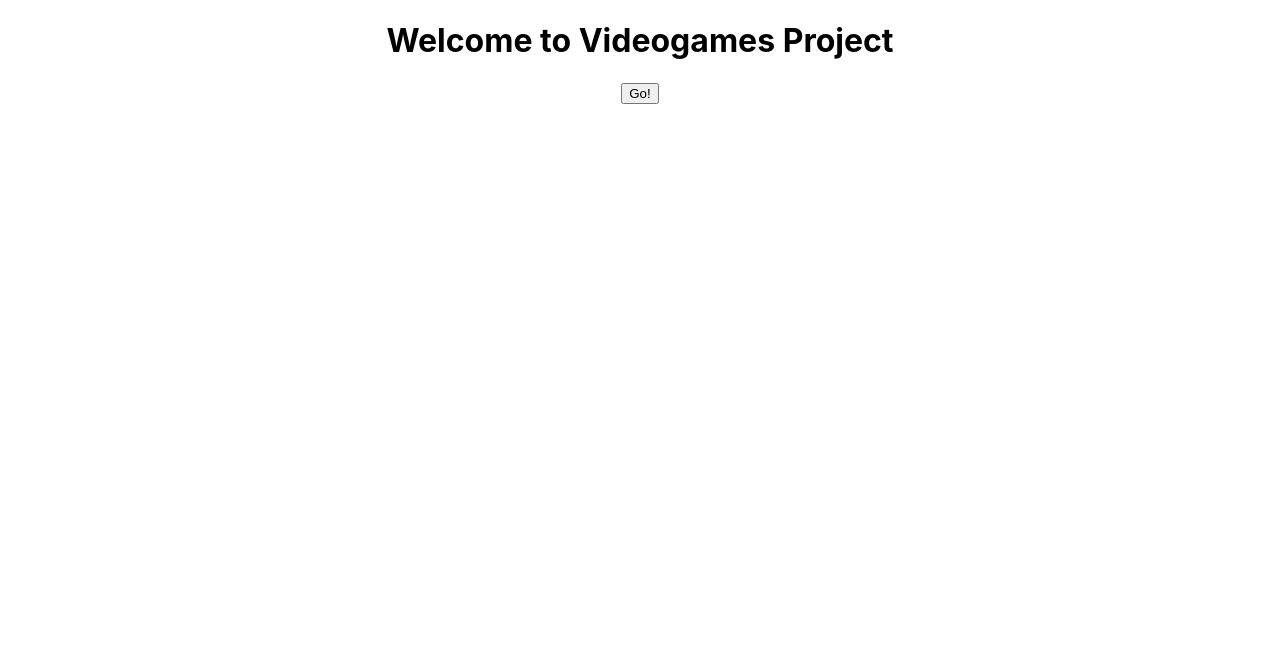
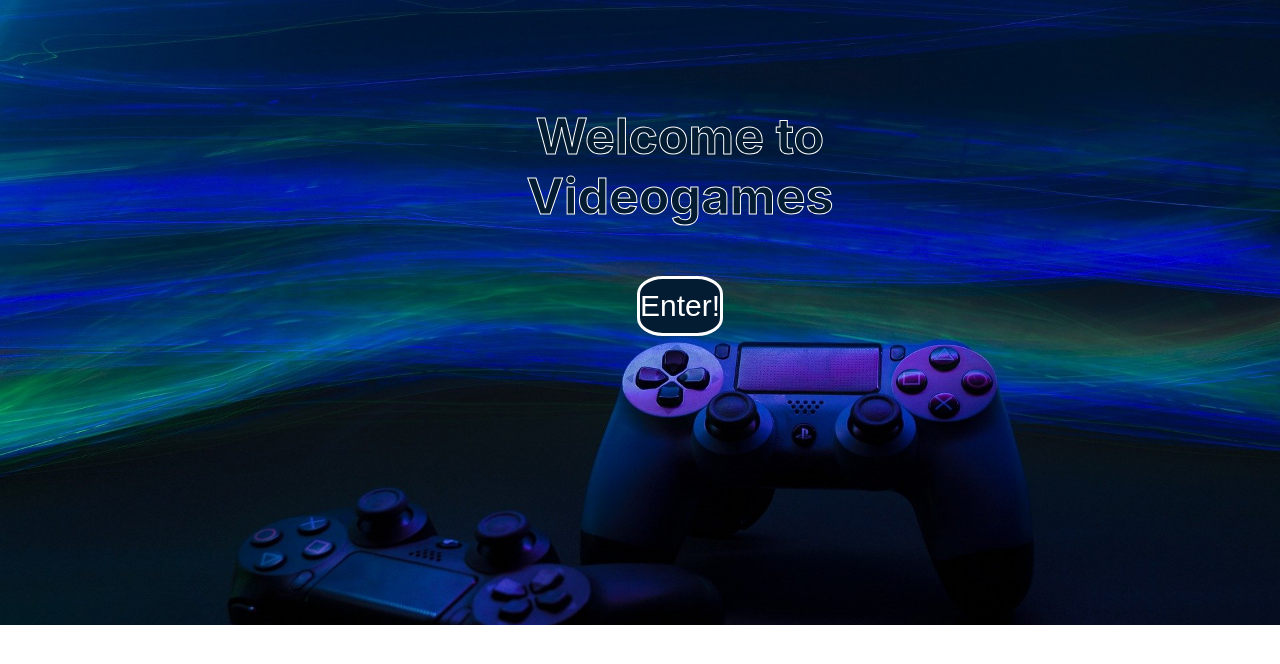
Before and after one commit to maxisosa89/02-PI-Videogames, a React (Create React App) app in the folder client/: page / in a window 1280 px wide. Shown: the top 664 px of the page. Built offline with nearby package versions, Linux system fonts and the light colour scheme.

Commit message:
Comienzo estilos

```diff
--- a/client/src/components/Home.jsx
+++ b/client/src/components/Home.jsx
@@ -5,6 +5,7 @@ import { getGenres, getVideogames, orderByName, orderByRating, getNameVideogame,
 import { Link } from 'react-router-dom';
 import Paged from './Paged'
 import Card from './Card'
+import styles from './styles/Home.module.css'
 
 
 export default function Home(){
@@ -143,14 +144,20 @@ export default function Home(){
                 </form>
             </div>
             <div>
-                <Paged
-                    videogamesPerPage={videogamesPerPage}
-                    allVideogames={allVideogames.length}
-                    paged={paged}
-                />
+                {
+                    currentVideogames !== "Videogame not f" ?
+                    <Paged
+                        videogamesPerPage={videogamesPerPage}
+                        allVideogames={allVideogames.length}
+                        paged={paged}
+                    />:
+                    <button>1</button>
+                }
             </div>
             <div>
                 {
+                    currentVideogames === "Videogame not f" ?
+                    <p>No videogames found</p> :
                     currentVideogames.length > 0 ?
                     currentVideogames.map( el => {
                         return (
--- a/client/src/components/LandingPage.jsx
+++ b/client/src/components/LandingPage.jsx
@@ -1,15 +1,16 @@
 import React from "react";
 import { Link } from "react-router-dom";
+import styles from './styles/LandingPage.module.css'
 
 export default function LandingPage(){
     return (
-        <div>
-            <div>
-                <div>
-                    <h1>Welcome to Videogames Project</h1>
+        <div className={styles.containerGlobalLanding}>
+            <div className={styles.containerLanding}>
+                <div className={styles.containerTitleBtnLanding}>
+                    <h1 className={styles.titleLanding}>Welcome to <br /> Videogames</h1>
                     <div>
                         <Link to = '/home'>
-                            <button>Go!</button>
+                            <button className={styles.btnLanding}>Enter!</button>
                         </Link>
                     </div>
                 </div>
--- /dev/null
+++ b/client/src/components/styles/LandingPage.module.css
@@ -0,0 +1,49 @@
+* {
+    margin: 0;
+    padding: 0;
+}
+
+.containerGlobalLanding {
+    display: flex;
+    padding-bottom: 119px;
+    background-image: url('./img/backLanding.jpg');
+    background-size: cover;
+}
+
+.containerLanding {
+    width: 50%;
+    margin: auto;
+    height: 400px;
+    margin-top: 106px;
+    margin-left: 360px;
+}
+
+.containerTitleBtnLanding {
+    height: 95%;
+    display: flex;
+    flex-direction: column;
+}
+
+.titleLanding {
+    font-size: 50px;
+    color: #041C32;
+    -webkit-text-stroke: 1px white;
+}
+
+.btnLanding {
+    height: 60px;
+    font-size: 30px;
+    border: solid white;
+    background-color: #041C32;
+    color: white;
+    margin-top: 50px;
+    border-radius: 30%;
+}
+
+.btnLanding:hover {
+    border: solid #041C32;
+    background-color: white;
+    color: #041C32;
+    cursor: pointer;
+    box-shadow: 0 0 10px white,0 0 40px white, 0 0 80px white;
+}
```
Also changed, not shown: client/src/components/styles/Home.module.css (added), client/src/components/styles/img/backLanding.jpg (added).
